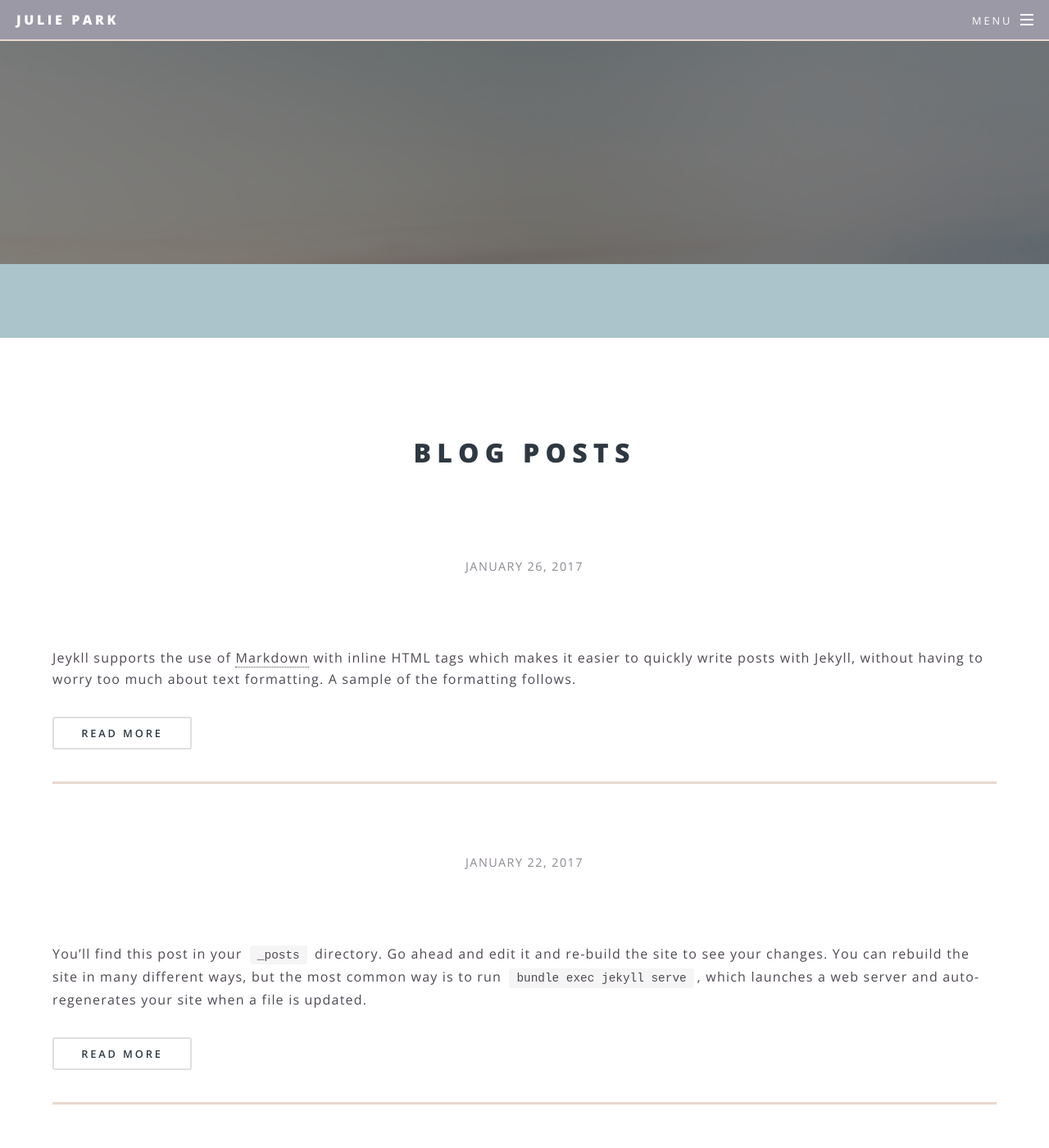
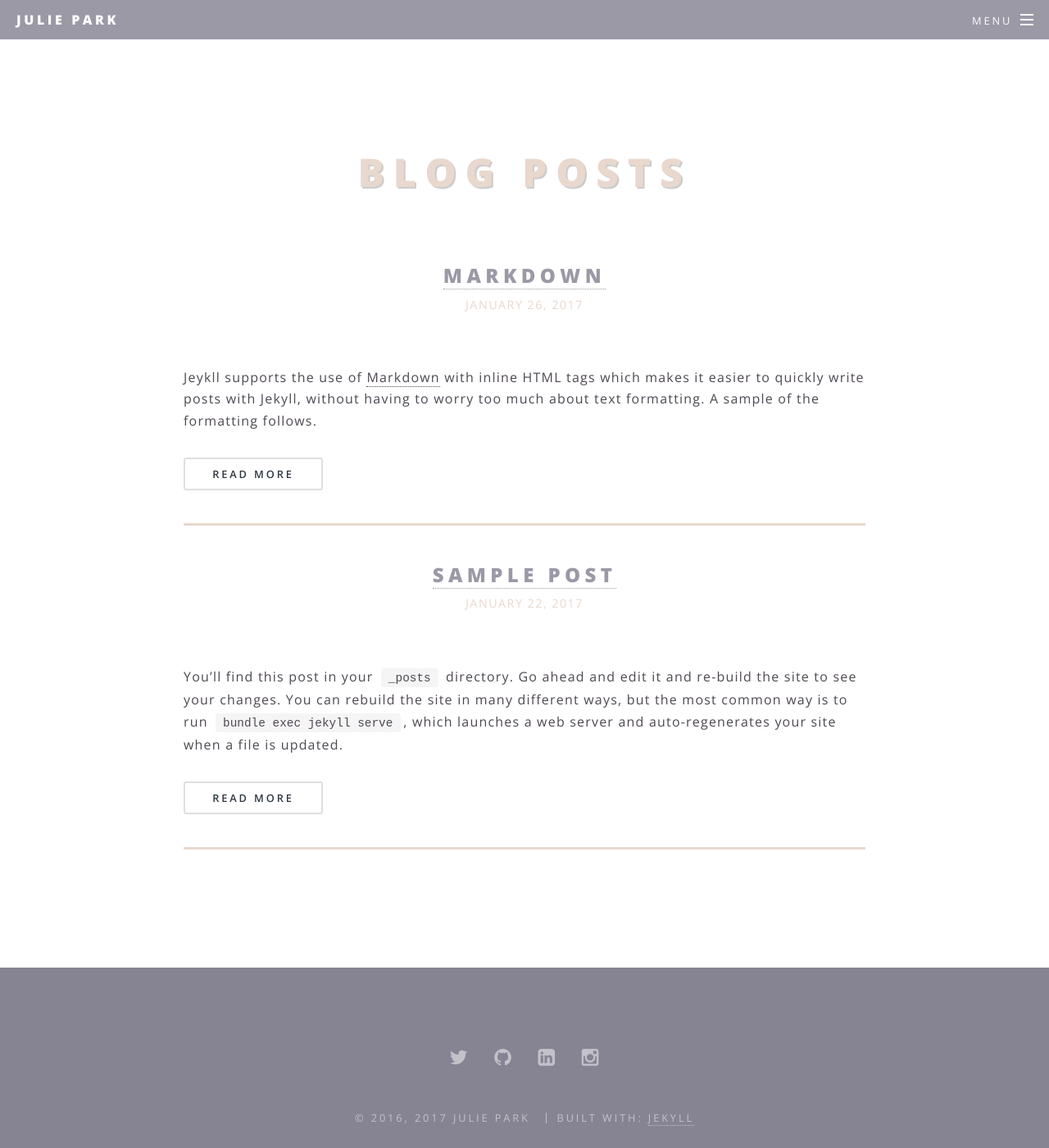
Before and after one commit to jspark721/jp-portfolio, a Jekyll site: the page built from blog.html, in a window 1280 px wide and 1400 px high. Shown: the whole window at 82% size. Built offline with Jekyll 4.4.1, drawn with Linux system fonts in a browser that asks for light colours.

Commit message:
added post list page and edited styles

```diff
--- a/_includes/header.html
+++ b/_includes/header.html
@@ -10,13 +10,16 @@
             <li><a href="index.html">Home</a></li>
             {% for my_page in site.pages %}
             {% if my_page.title %}
-            <li><a href="{{ my_page.url | prepend: site.baseurl }}">{{ my_page.title }}</a></li>
+            <!--<li><a href="{{ my_page.url | prepend: site.baseurl }}">{{ my_page.title }}</a></li>
             {% endif %}
-            {% endfor %}
-            <li><a href="#">Sign Up</a></li>
-            <li><a href="#">Log In</a></li>
-            <li><a href="{{ "/feed.xml" | prepend: site.baseurl }}"
-                   class="icon fa-feed"> RSS Feed</a></li>
+            {% endfor %}-->
+            <li><a href="#">About</a></li>
+            <li><a href="#">Portfolio</a></li>
+            <li><a href="#">Case Studies</a></li>
+            <li><a href="/blog.html">Blog</a></li>
+            <li><a href="/contact.html">Contact</a></li>
+            <!--<li><a href="{{ "/feed.xml" | prepend: site.baseurl }}"
+                   class="icon fa-feed"> RSS Feed</a></li>-->
           </ul>
         </div>
       </li>
--- /dev/null
+++ b/_layouts/list.html
@@ -0,0 +1,29 @@
+<!DOCTYPE html>
+<html>
+
+  {% include head.html %}
+
+  <body>
+    <!-- Page Wrapper -->
+    <div id="page-wrapper">
+
+      {% include header.html %}
+
+      <article id="main">
+        <section class="wrapper style5">
+            <div class="inner">
+                <div class="post-content">{{content}}</div>
+            </div>
+        </section>
+
+      {% include footer.html %}
+      </article>
+
+      {% include scripts.html %}
+
+    </div>
+
+  </body>
+
+
+</html>
--- a/_layouts/page.html
+++ b/_layouts/page.html
@@ -11,7 +11,7 @@
 
           <header>
             <h2>{{ page.title }}</h2>
-            <p>Aliquam ut ex ut interdum donec amet imperdiet eleifend</p>
+            <p>{{ page.description }}</p>
           </header>
 
           <section class="wrapper style5">
--- a/posts.html
+++ b/blog.html
@@ -1,5 +1,5 @@
 ---
-layout: post
+layout: list
 ---
 
 <div class="posts">
--- /dev/null
+++ b/contact.html
@@ -0,0 +1,3 @@
+---
+layout: page
+---
--- a/css/main.scss
+++ b/css/main.scss
@@ -1856,7 +1856,13 @@ $baseurl: '{{ site.baseurl }}/images';
 	}
 
 /* Posts */
-
+.posts {
+    h2 {
+        color: _palette(accent2, bg) !important;
+        font-size: 3em;
+        text-shadow: 2px 2px rgba(0,0,0, 0.2);
+    }
+}
 article,
 .comments {
     border-bottom: 1px solid _palette(accent3, bg);
@@ -1866,7 +1872,6 @@ article,
 
 article {
     background-color: #ABC4CB;
-    border-top: 2px solid _palette(accent2,bg);
     header {
         margin-bottom: 7%;
         text-align: center;
@@ -1882,7 +1887,7 @@ article {
             font-size: 1.5em;
         }
         .meta {
-            color: _palette(accent2, bg);
+            color: _palette(accent2, bg) !important;
             font-size: 0.9em;
             letter-spacing: 0.1em;
             margin: 1em;
@@ -1902,10 +1907,12 @@ article {
             width: 500px;
             height: auto;
         }
-        border-bottom: 2px solid _palette(accent2,bg);
     }
     .post-teaser {
         border-bottom: 3px solid _palette(accent2,bg);
         padding-bottom: 2em;
+        h1 {
+            color: _palette(bg);
+        }
     }
 }
--- a/generic.html
+++ b/generic.html
@@ -1,6 +1,7 @@
 ---
 layout: page
 title: Generic
+description: Morbi mattis mi consectetur tortor elementum, varius pellentesque velit convallis.
 ---
 	<h3>Lorem ipsum dolor</h3>
 	<p>Morbi mattis mi consectetur tortor elementum, varius pellentesque velit convallis. Aenean tincidunt lectus auctor mauris maximus, ac scelerisque ipsum tempor. Duis vulputate ex et ex tincidunt, quis lacinia velit aliquet. Duis non efficitur nisi, id malesuada justo. Maecenas sagittis felis ac sagittis semper. Curabitur purus leo, tempus sed finibus eget, fringilla quis risus. Maecenas et lorem quis sem varius sagittis et a est. Maecenas iaculis iaculis sem. Donec vel dolor at arcu tincidunt bibendum. Interdum et malesuada fames ac ante ipsum primis in faucibus. Fusce ut aliquet justo. Donec id neque ipsum. Integer eget ultricies odio. Nam vel ex a orci fringilla tincidunt. Aliquam eleifend ligula non velit accumsan cursus. Etiam ut gravida sapien.</p>
--- a/index.html
+++ b/index.html
@@ -57,7 +57,7 @@ layout: landing
             <h2>Blog Posts</h2>
             <p>My journey as a developer and designer. Read about my progress of learning to code, switching careers and developing ideas into real applications. </p>
             <ul class="actions">
-                <li><a href="#" class="button special">Read More</a></li>
+                <li><a href="/blog.html" class="button special">Read More</a></li>
             </ul>
         </div>
     </section>
@@ -98,7 +98,7 @@ layout: landing
             <p>I'm currently open for opportunities - feel free to email me at julieparkdev@gmail.com or connect with me on my social networks. I'd love to hear from you! </p>
         </header>
         <ul class="actions vertical">
-            <li><a href="#" class="button fit special contact-button" style="margin-top: 1em;">Contact Julie</a></li>
+            <li><a href="/contact.html" class="button fit special contact-button" style="margin-top: 1em;">Contact Julie</a></li>
             <li><a href="/files/Julie%20Park%20Resume.pdf" class="button fit" target="_blank">Résumé</a></li>
         </ul>
     </div>
```
